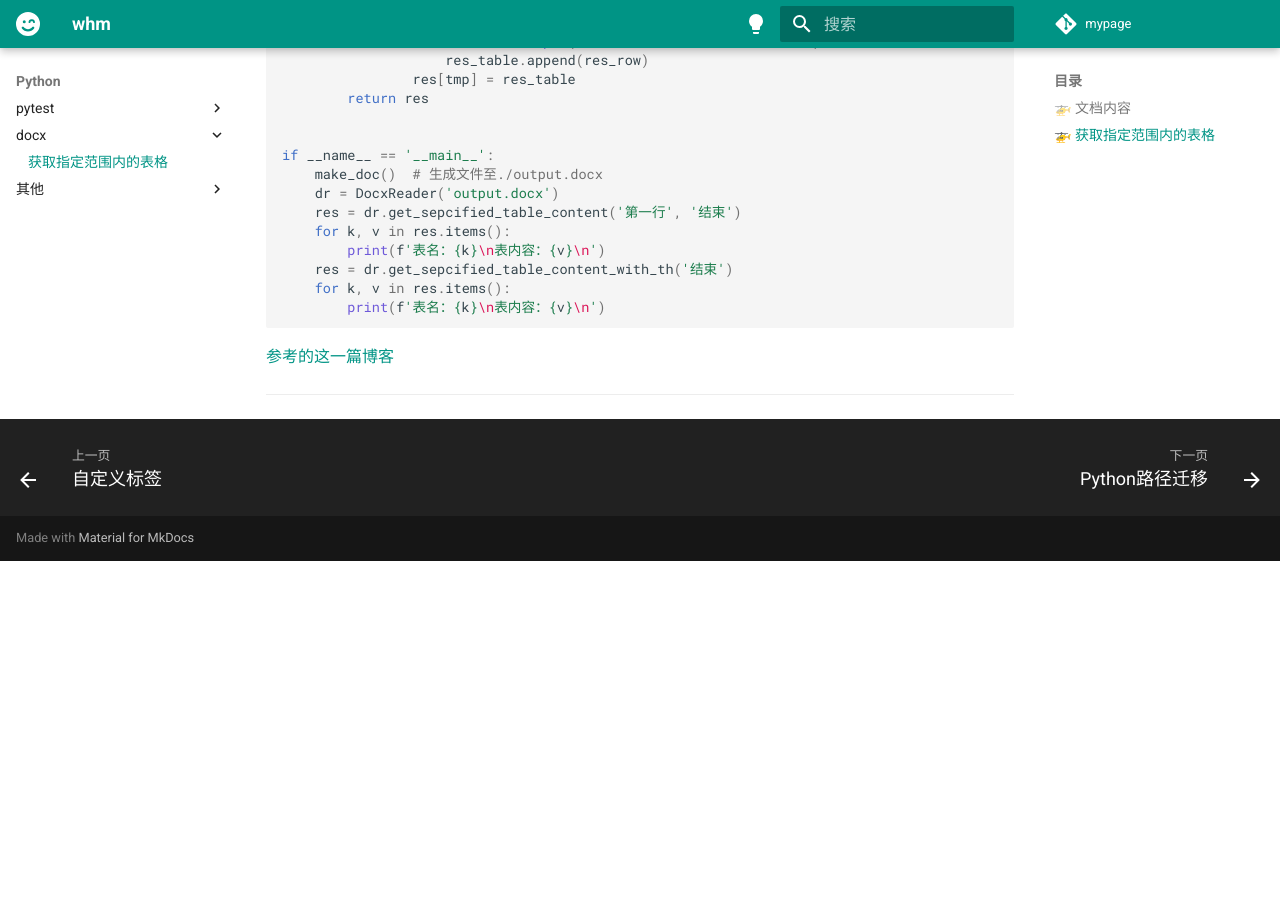
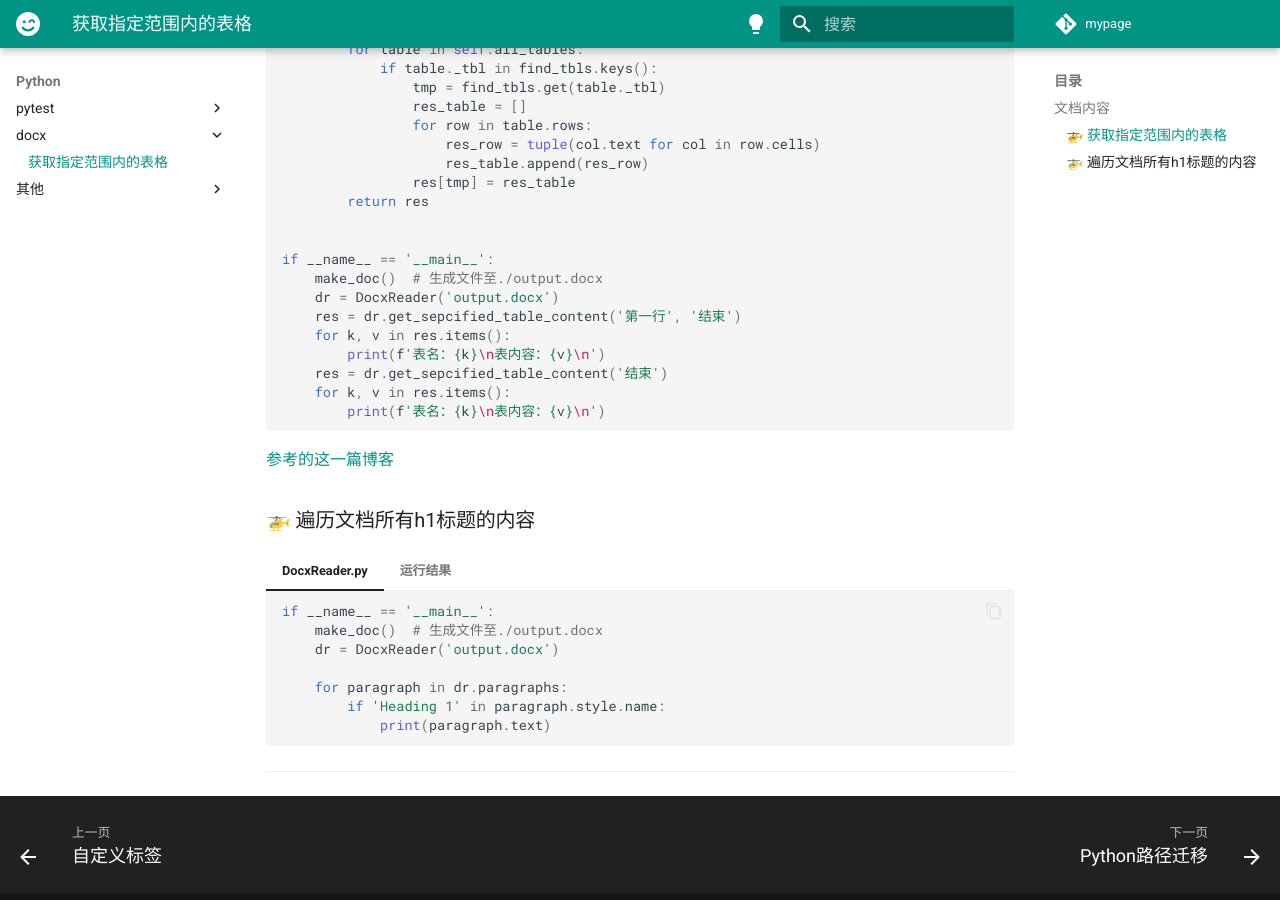
Before and after one commit to Jork-S-B/Jork-S-B.github.io, an MkDocs documentation site: the page built from docs/python/docx/docx_notes.md, in a window 1280 px wide and 900 px high, scrolled down 2050 px. Built offline with MkDocs 1.6.1 and Material for MkDocs 9.7.7, drawn with Linux system fonts in a browser that asks for light colours; before the commit the page ends 2611 px from its top, so only the background shows below that; some of the changed text lies outside the part shown.

Commit message:
pydocs补充：遍历文档所有h1标题的内容

````diff
--- a/docs/python/docx/docx_notes.md
+++ b/docs/python/docx/docx_notes.md
@@ -1,6 +1,4 @@
-#
-
-### 🚁 文档内容
+## 文档内容
 
 先建个word文档，并保存为`./output.docx`。
 
@@ -35,7 +33,10 @@
     def make_doc():
         """生成word文档"""
         doc = Document()
-        doc.add_paragraph('第一行')
+        first = doc.add_paragraph('第一行')
+        # 设置“第一行”为Heading 1样式
+        first.style = doc.styles['Heading 1']
+
         add_table(doc)
         doc.add_paragraph('我的文档标题')
         add_table(doc)
@@ -116,7 +117,7 @@
         res = dr.get_sepcified_table_content('第一行', '结束')
         for k, v in res.items():
             print(f'表名：{k}\n表内容：{v}\n')
-        res = dr.get_sepcified_table_content_with_th('结束')
+        res = dr.get_sepcified_table_content('结束')
         for k, v in res.items():
             print(f'表名：{k}\n表内容：{v}\n')
 
@@ -138,4 +139,25 @@
 
 [参考的这一篇博客](https://blog.csdn.net/chelseady/article/details/102689683)
 
+
+### 🚁 遍历文档所有h1标题的内容
+
+=== "DocxReader.py"
+
+    ```python
+    if __name__ == '__main__':
+        make_doc()  # 生成文件至./output.docx
+        dr = DocxReader('output.docx')
+
+        for paragraph in dr.paragraphs:
+            if 'Heading 1' in paragraph.style.name:
+                print(paragraph.text)
+    ```
+
+=== "运行结果"
+
+    ```
+    第一行
+    ```
+
 ---
````
Also changed, not shown: docs/python/docx/img/output_docx.jpg.
